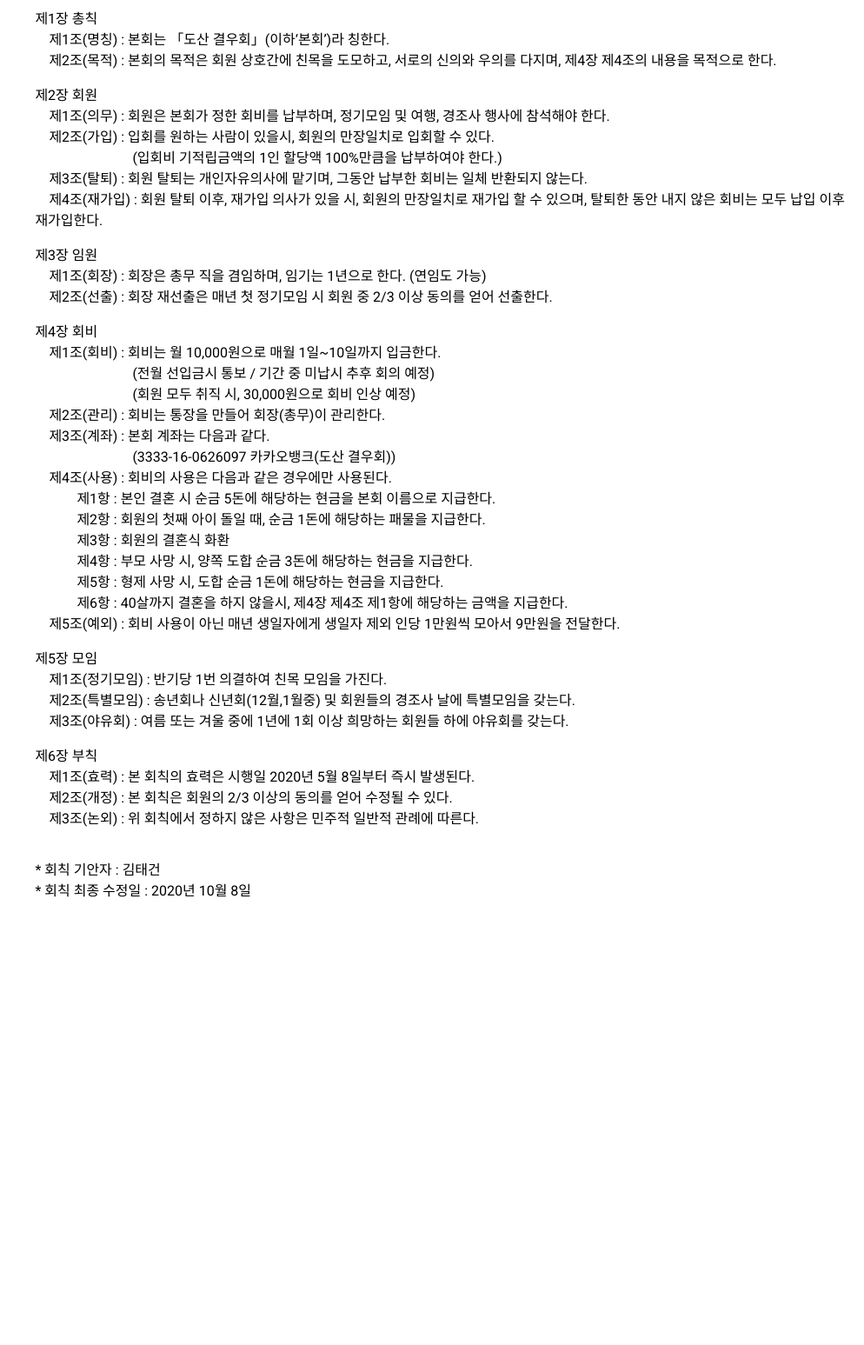
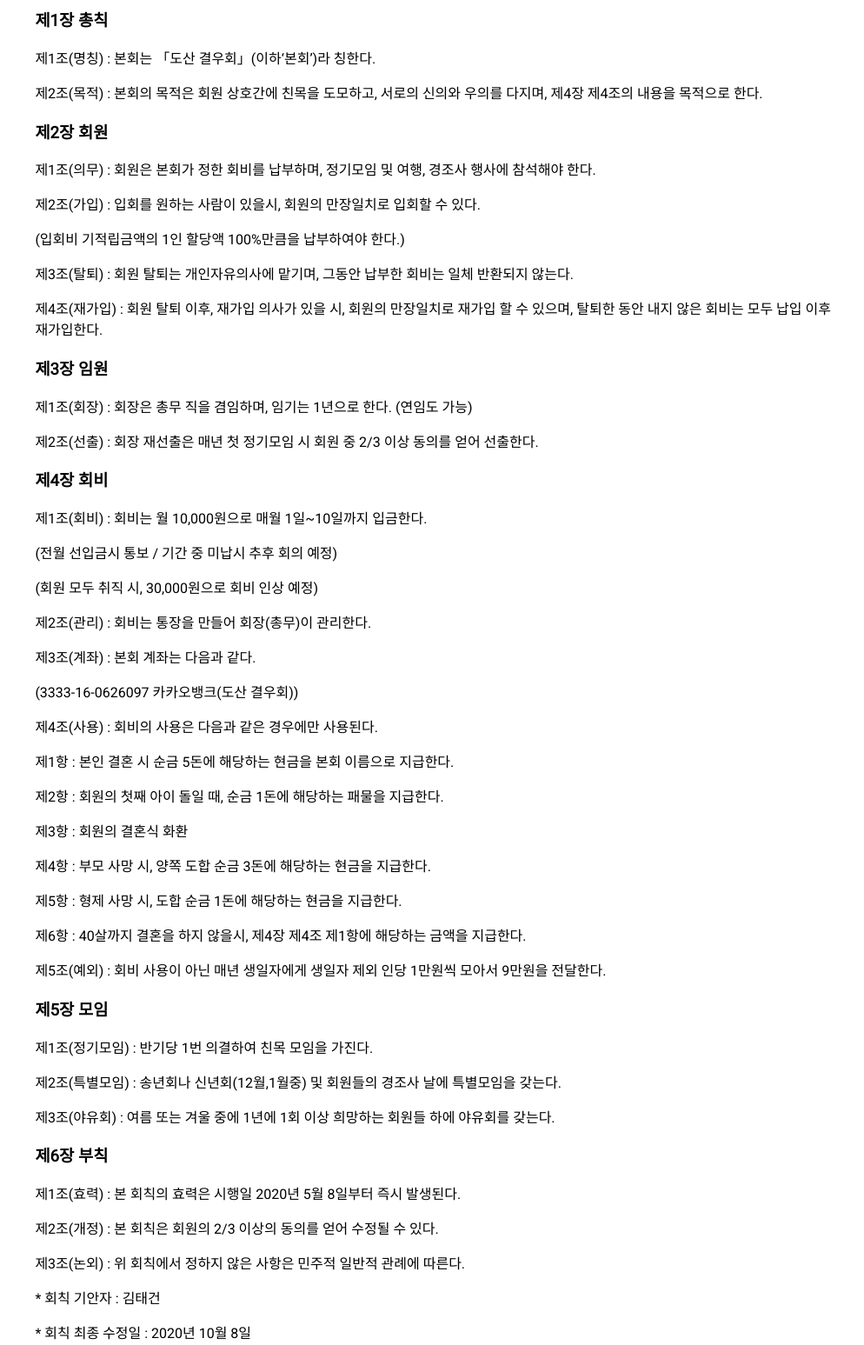
Before and after one commit to IDORY-Git/dosan, a plain HTML site: page index.html in a window 1280 px wide. Shown: the part 4620-6167 px from the top of the page at 87% size, without its empty margins (286-1280 px from the left). Before the commit the page ends 5751 px from the top, so only its background shows below. Drawn offline with nearby package versions, Linux system fonts and the light colour scheme.

Commit message:
Add files via upload

```diff
--- a/index.html
+++ b/index.html
@@ -5,6 +5,7 @@
     <meta name="viewport" content="width=device-width, initial-scale=1.0" />
     <title>도산 결우회</title>
     <link rel="icon" type="image/x-icon" href="assets/img/favicon.ico" />
+    <!-- 구글 폰트 -->
     <link
       rel="stylesheet"
       href="https://fonts.googleapis.com/css2?family=Noto+Sans+JP&family=Open+Sans&family=Roboto&display=swap"
@@ -13,6 +14,7 @@
       rel="stylesheet"
       href="https://cdnjs.cloudflare.com/ajax/libs/font-awesome/5.8.2/css/all.min.css"
     />
+    <!-- jQuery -->
     <script src="https://ajax.googleapis.com/ajax/libs/jquery/3.3.1/jquery.min.js"></script>
     <link rel="stylesheet" href="assets/css/style.css" />
     <script src="assets/js/scroll_trigger.js" async></script>
@@ -325,74 +327,117 @@
             <div class="Bylaw_subtitle">
               <h2>도산 결우회 - 회칙</h2>
               <div class="Bylaw_main">
+                <h3>제1장 총칙</h3>
                 <p>
-                  제1장 총칙 <br />&emsp;제1조(명칭) : 본회는 「도산
-                  결우회」(이하‘본회’)라 칭한다. <br />&emsp;제2조(목적) :
-                  본회의 목적은 회원 상호간에 친목을 도모하고, 서로의 신의와
-                  우의를 다지며, 제4장 제4조의 내용을 목적으로 한다.
+                  제1조(명칭) : 본회는 「도산 결우회」(이하‘본회’)라 칭한다.
                 </p>
                 <p>
-                  제2장 회원 <br />&emsp;제1조(의무) : 회원은 본회가 정한 회비를
-                  납부하며, 정기모임 및 여행, 경조사 행사에 참석해야 한다.
-                  <br />&emsp;제2조(가입) : 입회를 원하는 사람이 있을시, 회원의
-                  만장일치로 입회할 수 있다.
-                  <br />&emsp;&emsp;&emsp;&emsp;&emsp;&emsp;&emsp;(입회비
-                  기적립금액의 1인 할당액 100%만큼을 납부하여야 한다.)
-                  <br />&emsp;제3조(탈퇴) : 회원 탈퇴는 개인자유의사에 맡기며,
-                  그동안 납부한 회비는 일체 반환되지 않는다.
-                  <br />&emsp;제4조(재가입) : 회원 탈퇴 이후, 재가입 의사가 있을
-                  시, 회원의 만장일치로 재가입 할 수 있으며, 탈퇴한 동안 내지
-                  않은 회비는 모두 납입 이후 재가입한다.
+                  제2조(목적) : 본회의 목적은 회원 상호간에 친목을 도모하고,
+                  서로의 신의와 우의를 다지며, 제4장 제4조의 내용을 목적으로
+                  한다.
+                </p>
+                <h3>제2장 회원</h3>
+                <p>
+                  제1조(의무) : 회원은 본회가 정한 회비를 납부하며, 정기모임 및
+                  여행, 경조사 행사에 참석해야 한다.
                 </p>
                 <p>
-                  제3장 임원 <br />&emsp;제1조(회장) : 회장은 총무 직을
-                  겸임하며, 임기는 1년으로 한다. (연임도 가능)
-                  <br />&emsp;제2조(선출) : 회장 재선출은 매년 첫 정기모임 시
-                  회원 중 2/3 이상 동의를 얻어 선출한다.
+                  제2조(가입) : 입회를 원하는 사람이 있을시, 회원의 만장일치로
+                  입회할 수 있다.
+                </p>
+                <p class="Bylaw_text">
+                  (입회비 기적립금액의 1인 할당액 100%만큼을 납부하여야 한다.)
                 </p>
                 <p>
-                  제4장 회비 <br />&emsp;제1조(회비) : 회비는 월 10,000원으로
-                  매월 1일~10일까지 입금한다.
-                  <br />&emsp;&emsp;&emsp;&emsp;&emsp;&emsp;&emsp;(전월 선입금시
-                  통보 / 기간 중 미납시 추후 회의 예정)
-                  <br />&emsp;&emsp;&emsp;&emsp;&emsp;&emsp;&emsp;(회원 모두
-                  취직 시, 30,000원으로 회비 인상 예정) <br />&emsp;제2조(관리)
-                  : 회비는 통장을 만들어 회장(총무)이 관리한다.
-                  <br />&emsp;제3조(계좌) : 본회 계좌는 다음과 같다.
-                  <br />&emsp;&emsp;&emsp;&emsp;&emsp;&emsp;&emsp;(3333-16-0626097
-                  카카오뱅크(도산 결우회)) <br />&emsp;제4조(사용) : 회비의
-                  사용은 다음과 같은 경우에만 사용된다.
-                  <br />&emsp;&emsp;&emsp;제1항 : 본인 결혼 시 순금 5돈에
-                  해당하는 현금을 본회 이름으로 지급한다.
-                  <br />&emsp;&emsp;&emsp;제2항 : 회원의 첫째 아이 돌일 때, 순금
-                  1돈에 해당하는 패물을 지급한다. <br />&emsp;&emsp;&emsp;제3항
-                  : 회원의 결혼식 화환 <br />&emsp;&emsp;&emsp;제4항 : 부모 사망
-                  시, 양쪽 도합 순금 3돈에 해당하는 현금을 지급한다.
-                  <br />&emsp;&emsp;&emsp;제5항 : 형제 사망 시, 도합 순금 1돈에
-                  해당하는 현금을 지급한다. <br />&emsp;&emsp;&emsp;제6항 :
-                  40살까지 결혼을 하지 않을시, 제4장 제4조 제1항에 해당하는
-                  금액을 지급한다. <br />&emsp;제5조(예외) : 회비 사용이 아닌
-                  매년 생일자에게 생일자 제외 인당 1만원씩 모아서 9만원을
-                  전달한다.
+                  제3조(탈퇴) : 회원 탈퇴는 개인자유의사에 맡기며, 그동안 납부한
+                  회비는 일체 반환되지 않는다.
                 </p>
                 <p>
-                  제5장 모임 <br />&emsp;제1조(정기모임) : 반기당 1번 의결하여
-                  친목 모임을 가진다. <br />&emsp;제2조(특별모임) : 송년회나
-                  신년회(12월,1월중) 및 회원들의 경조사 날에 특별모임을 갖는다.
-                  <br />&emsp;제3조(야유회) : 여름 또는 겨울 중에 1년에 1회 이상
-                  희망하는 회원들 하에 야유회를 갖는다.
+                  제4조(재가입) : 회원 탈퇴 이후, 재가입 의사가 있을 시, 회원의
+                  만장일치로 재가입 할 수 있으며, 탈퇴한 동안 내지 않은 회비는
+                  모두 납입 이후 재가입한다.
+                </p>
+                <h3>제3장 임원</h3>
+                <p>
+                  제1조(회장) : 회장은 총무 직을 겸임하며, 임기는 1년으로 한다.
+                  (연임도 가능)
                 </p>
                 <p>
-                  제6장 부칙 <br />&emsp;제1조(효력) : 본 회칙의 효력은 시행일
-                  2020년 5월 8일부터 즉시 발생된다. <br />&emsp;제2조(개정) : 본
-                  회칙은 회원의 2/3 이상의 동의를 얻어 수정될 수 있다.
-                  <br />&emsp;제3조(논외) : 위 회칙에서 정하지 않은 사항은
-                  민주적 일반적 관례에 따른다.
+                  제2조(선출) : 회장 재선출은 매년 첫 정기모임 시 회원 중 2/3
+                  이상 동의를 얻어 선출한다.
+                </p>
+                <h3>제4장 회비</h3>
+                <p>
+                  제1조(회비) : 회비는 월 10,000원으로 매월 1일~10일까지
+                  입금한다.
+                </p>
+                <p class="Bylaw_text">
+                  (전월 선입금시 통보 / 기간 중 미납시 추후 회의 예정)
+                </p>
+                <p class="Bylaw_text">
+                  (회원 모두 취직 시, 30,000원으로 회비 인상 예정)
+                </p>
+                <p>제2조(관리) : 회비는 통장을 만들어 회장(총무)이 관리한다.</p>
+                <p>제3조(계좌) : 본회 계좌는 다음과 같다.</p>
+                <p class="Bylaw_text">
+                  (3333-16-0626097 카카오뱅크(도산 결우회))
                 </p>
                 <p>
-                  <br />* 회칙 기안자 : 김태건 <br />* 회칙 최종 수정일 : 2020년
-                  10월 8일
+                  제4조(사용) : 회비의 사용은 다음과 같은 경우에만 사용된다.
                 </p>
+                <p>
+                  제1항 : 본인 결혼 시 순금 5돈에 해당하는 현금을 본회 이름으로
+                  지급한다.
+                </p>
+                <p>
+                  제2항 : 회원의 첫째 아이 돌일 때, 순금 1돈에 해당하는 패물을
+                  지급한다.
+                </p>
+                <p>제3항 : 회원의 결혼식 화환</p>
+                <p>
+                  제4항 : 부모 사망 시, 양쪽 도합 순금 3돈에 해당하는 현금을
+                  지급한다.
+                </p>
+                <p>
+                  제5항 : 형제 사망 시, 도합 순금 1돈에 해당하는 현금을
+                  지급한다.
+                </p>
+                <p>
+                  제6항 : 40살까지 결혼을 하지 않을시, 제4장 제4조 제1항에
+                  해당하는 금액을 지급한다.
+                </p>
+                <p>
+                  제5조(예외) : 회비 사용이 아닌 매년 생일자에게 생일자 제외
+                  인당 1만원씩 모아서 9만원을 전달한다.
+                </p>
+
+                <h3>제5장 모임</h3>
+                <p>제1조(정기모임) : 반기당 1번 의결하여 친목 모임을 가진다.</p>
+                <p>
+                  제2조(특별모임) : 송년회나 신년회(12월,1월중) 및 회원들의
+                  경조사 날에 특별모임을 갖는다.
+                </p>
+                <p>
+                  제3조(야유회) : 여름 또는 겨울 중에 1년에 1회 이상 희망하는
+                  회원들 하에 야유회를 갖는다.
+                </p>
+
+                <h3>제6장 부칙</h3>
+                <p>
+                  제1조(효력) : 본 회칙의 효력은 시행일 2020년 5월 8일부터 즉시
+                  발생된다.
+                </p>
+                <p>
+                  제2조(개정) : 본 회칙은 회원의 2/3 이상의 동의를 얻어 수정될
+                  수 있다.
+                </p>
+                <p>
+                  제3조(논외) : 위 회칙에서 정하지 않은 사항은 민주적 일반적
+                  관례에 따른다.
+                </p>
+
+                <p>* 회칙 기안자 : 김태건</p>
+                <p>* 회칙 최종 수정일 : 2020년 10월 8일</p>
               </div>
             </div>
           </div>
```
